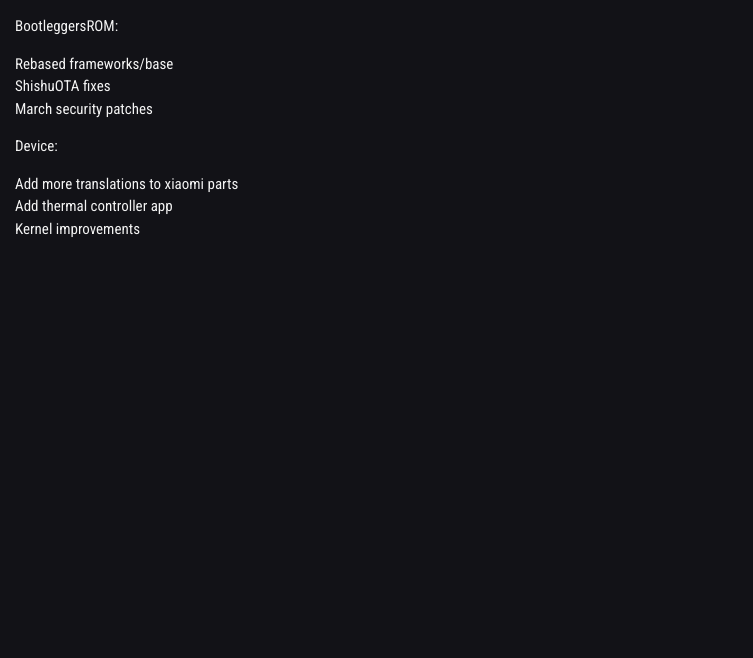
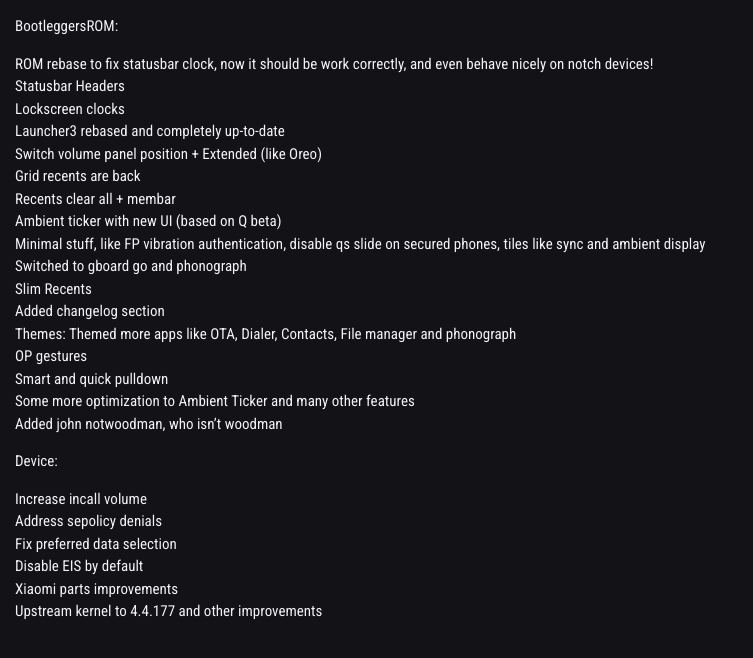
Before and after one commit to tyazx/BootleggersROM-Devices.github.io, a Jekyll site: the page built from _changelog/jasmine_sprout.md, in a window 1280 px wide. Shown: the top 658 px of the page, without its empty margins (0-753 px from the left). Built offline with Jekyll 4.4.1, drawn with Linux system fonts in a browser that asks for light colours; nearby versions of some CDN libraries.

Commit message:
Update jasmine_sprout.md

```diff
--- a/_changelog/jasmine_sprout.md
+++ b/_changelog/jasmine_sprout.md
@@ -4,11 +4,28 @@ layout:changelayout
 ---
 
 BootleggersROM:
-- Rebased frameworks/base
-- ShishuOTA fixes
-- March security patches
+* ROM rebase to fix statusbar clock, now it should be work correctly, and even behave nicely on notch devices!
+* Statusbar Headers
+* Lockscreen clocks
+* Launcher3 rebased and completely up-to-date
+* Switch volume panel position + Extended (like Oreo)
+* Grid recents are back
+* Recents clear all + membar
+* Ambient ticker with new UI (based on Q beta)
+* Minimal stuff, like FP vibration authentication, disable qs slide on secured phones, tiles like sync and ambient display
+* Switched to gboard go and phonograph
+* Slim Recents
+* Added changelog section
+* Themes: Themed more apps like OTA, Dialer, Contacts, File manager and phonograph
+* OP gestures
+* Smart and quick pulldown
+* Some more optimization to Ambient Ticker and many other features
+* Added john notwoodman, who isn't woodman
 
 Device:
-- Add more translations to xiaomi parts
-- Add thermal controller app
-- Kernel improvements
+- Increase incall volume
+- Address sepolicy denials
+- Fix preferred data selection
+- Disable EIS by default
+- Xiaomi parts improvements
+- Upstream kernel to 4.4.177 and other improvements
```
